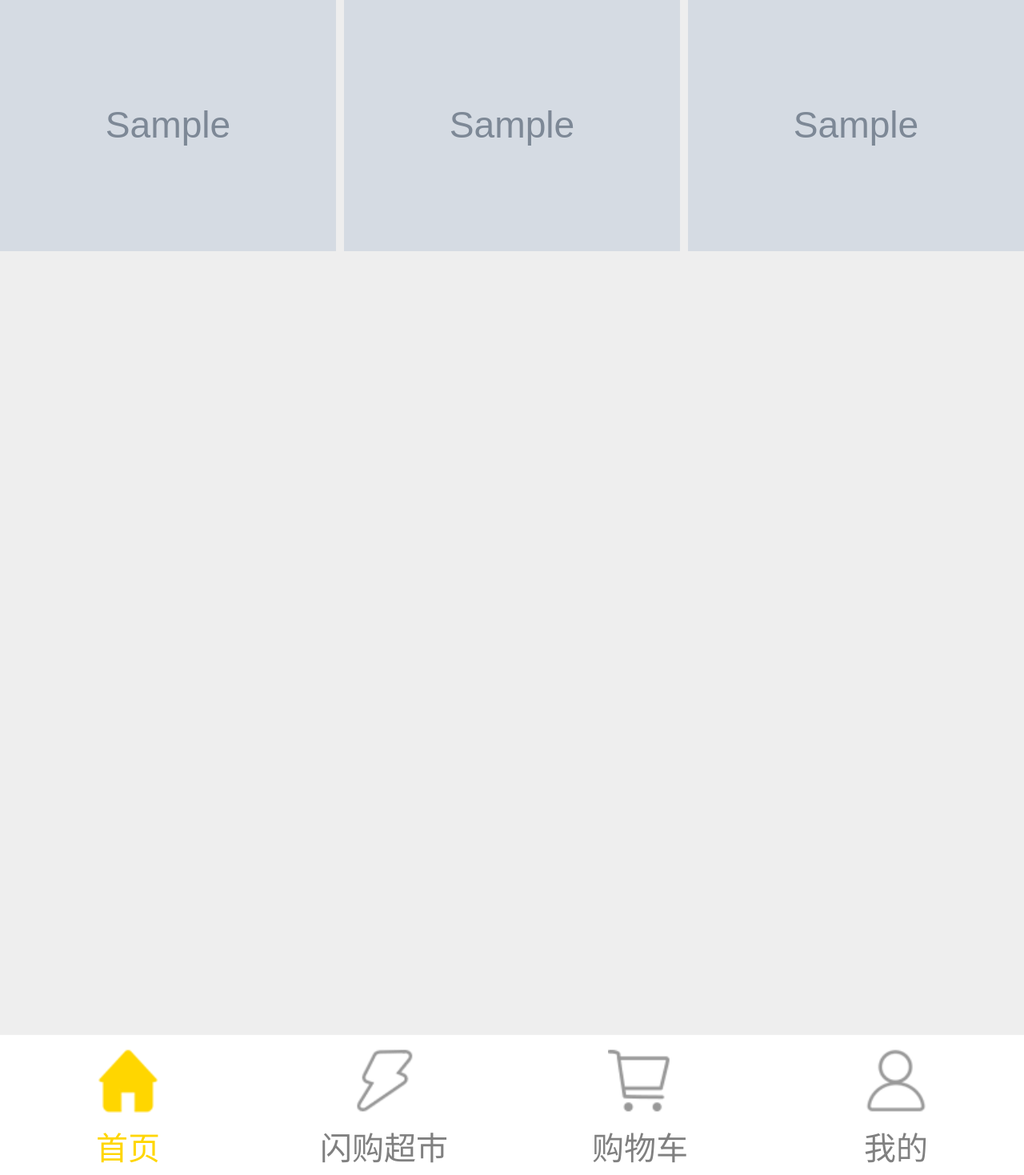
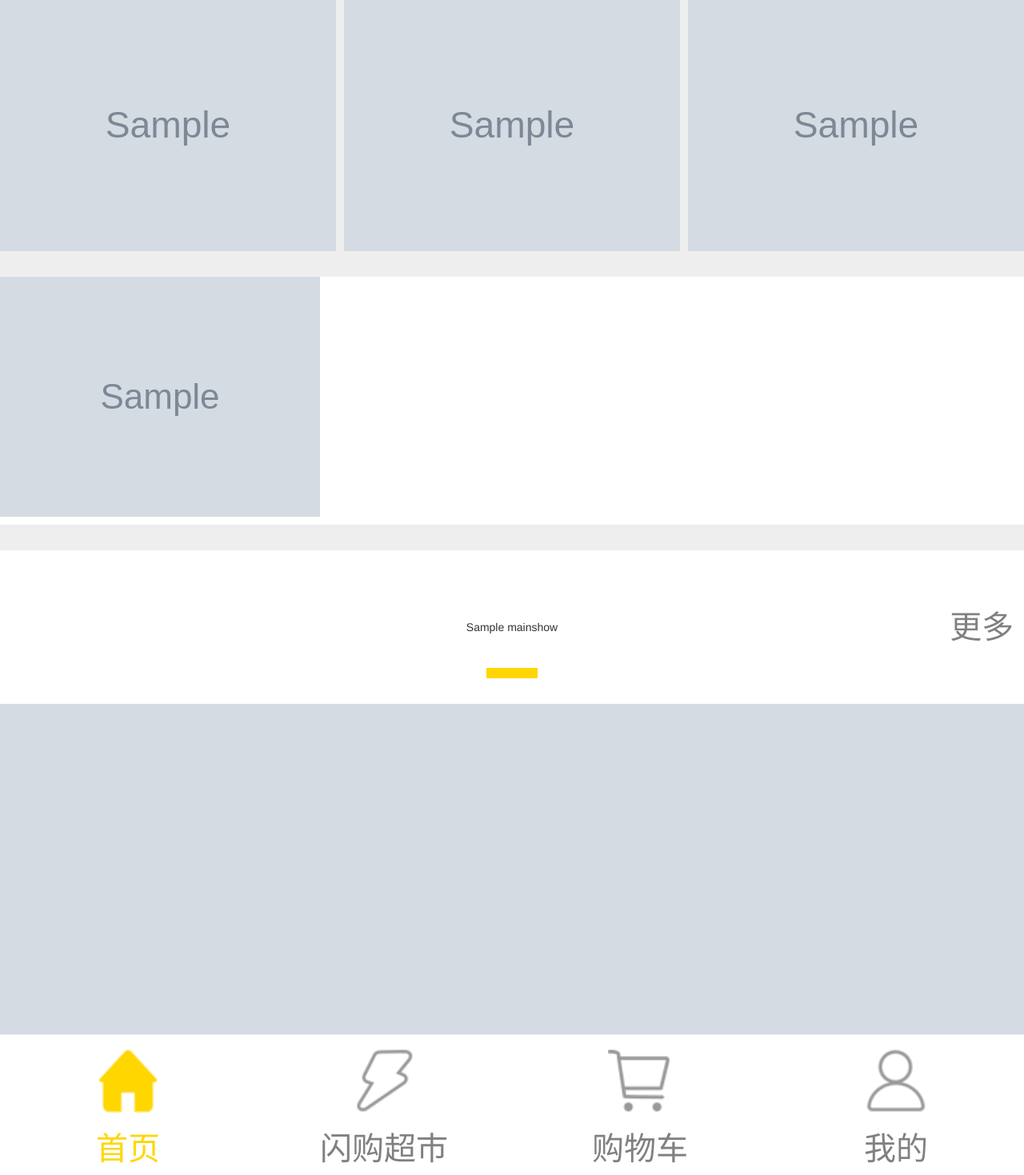
Before and after one commit to Easonchar/axf, a Django app: page / in a window 1280 px wide. Shown: the part 1131-2600 px from the top of the page at 80% size. Run offline with Django 3.2, Linux system fonts and the light colour scheme; tables that the repository leaves empty hold one stand-in row (values such as "Sample post"); grey boxes marked "Sample" are stand-in pictures; some libraries are stand-ins or nearby versions.

Commit message:
我的首页完成

```diff
--- a/Python1809AXF/settings.py
+++ b/Python1809AXF/settings.py
@@ -25,7 +25,7 @@
 # SECURITY WARNING: don't run with debug turned on in production!
 DEBUG = True
 
-ALLOWED_HOSTS = []
+ALLOWED_HOSTS = ['*']
 
 
 # Application definition
--- a/axf/views.py
+++ b/axf/views.py
@@ -1,7 +1,7 @@
 from django.shortcuts import render
 
 # Create your views here.
-from axf.models import Wheel, Nav, Mustbuy
+from axf.models import Wheel, Nav, Mustbuy, Shop, MainShow
 
 
 def home(request):  # 首页
@@ -15,10 +15,25 @@
     # 每日必购
     mustbuys = Mustbuy.objects.all()
 
+    # 商品部分
+    shopList = Shop.objects.all()
+    shophead = shopList[0]
+    shoptab = shopList[1:3]
+    shopclass = shopList[3:7]
+    shopcommend = shopList[7:11]
+
+    # 商品主体内容
+    mainshows = MainShow.objects.all()
+
     data = {
         'wheels':wheels,
         'navs':navs,
         'mustbuys': mustbuys,
+        'shophead': shophead,
+        'shoptab': shoptab,
+        'shopclass': shopclass,
+        'shopcommend': shopcommend,
+        'mainshows': mainshows
     }
 
     return render(request, 'home/home.html', context=data)
--- a/static/base/css/base.css
+++ b/static/base/css/base.css
@@ -9,6 +9,13 @@
 	padding: 0;
 	background: #eee;
 }
+
+a{
+	color: black;
+}
+
+
+
 
 header {
 	width: 100%;
--- a/templates/home/home.html
+++ b/templates/home/home.html
@@ -51,5 +51,102 @@
             {% endfor %}
         </div>
     </div>
+
+{#     商品部分#}
+    <div class="shop">
+        <div class="shophead">
+            <a href="#">
+                <img src="{{ shophead.img }}" alt="">
+            </a>
+        </div>
+        <div class="shoptab">
+            {% for tab in shoptab %}
+                <a href="#">
+                    <img src="{{ tab.img }}" alt="">
+                </a>
+            {% endfor %}
+        </div>
+        <ul class="shopclass">
+            {% for item in shopclass %}
+                <li>
+                    <a href="#">
+                        <img src="{{ item.img }}" alt="">
+                    </a>
+                </li>
+            {% endfor %}
+        </ul>
+        <ul class="shopcommend">
+            {% for item in shopcommend %}
+                <li>
+                    <a href="#">
+                        <img src="{{ item.img }}" alt="">
+                    </a>
+                </li>
+            {% endfor %}
+        </ul>
+    </div>
+
+{#     商品主体内容#}
+    <div class="main">
+        {% for mainshow in mainshows %}
+            <div class="main-wrapper">
+                <div class="title">
+                    {{ mainshow.name }}
+                    <a href="#">更多</a>
+                    <span></span>
+                </div>
+                <div class="headimg">
+                    <img src="{{ mainshow.img }}" alt="">
+                </div>
+                <div class="shoplist">
+                    <div class="shopitem">
+                        <a href="#">
+                            <img src="{{ mainshow.img1 }}" alt="" class="img">
+                            <span class="desc">
+                                {{ mainshow.longname1 }}
+                            </span>
+                            <span class="price">
+                                {{ mainshow.price1 }}
+                            </span>
+                            <span class="marketprice">
+                                {{ mainshow.marketprice1 }}
+                            </span>
+                        </a>
+                        <button><span>+</span></button>
+                    </div>
+                    <div class="shopitem">
+                        <a href="#">
+                            <img src="{{ mainshow.img2 }}" alt="" class="img">
+                            <span class="desc">
+                                {{ mainshow.longname2 }}
+                            </span>
+                            <span class="price">
+                                {{ mainshow.price2 }}
+                            </span>
+                            <span class="marketprice">
+                                {{ mainshow.marketprice2 }}
+                            </span>
+                        </a>
+                        <button><span>+</span></button>
+                    </div>
+                    <div class="shopitem">
+                        <a href="#">
+                            <img src="{{ mainshow.img3 }}" alt="" class="img">
+                            <span class="desc">
+                                {{ mainshow.longname3 }}
+                            </span>
+                            <span class="price">
+                                {{ mainshow.price3 }}
+                            </span>
+                            <span class="marketprice">
+                                {{ mainshow.marketprice3 }}
+                            </span>
+                        </a>
+                        <button><span>+</span></button>
+                    </div>
+                </div>
+            </div>
+        {% endfor %}
+    </div>
     </div>
 {% endblock %}
```
